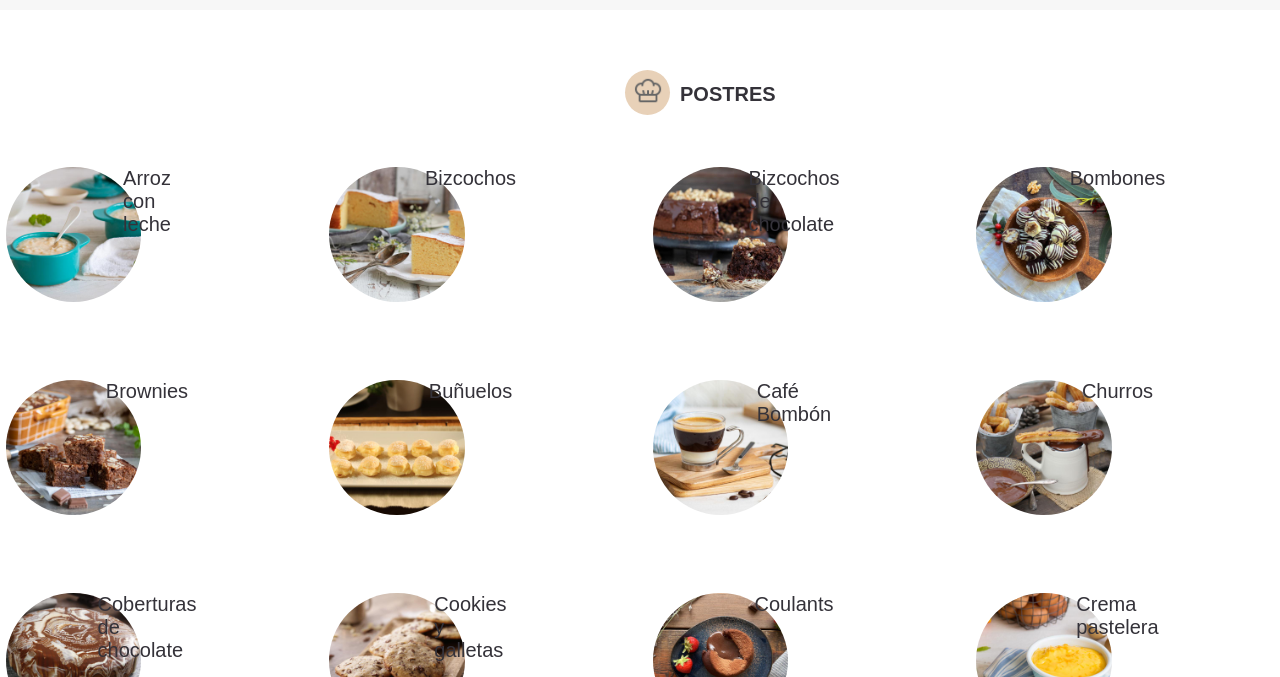
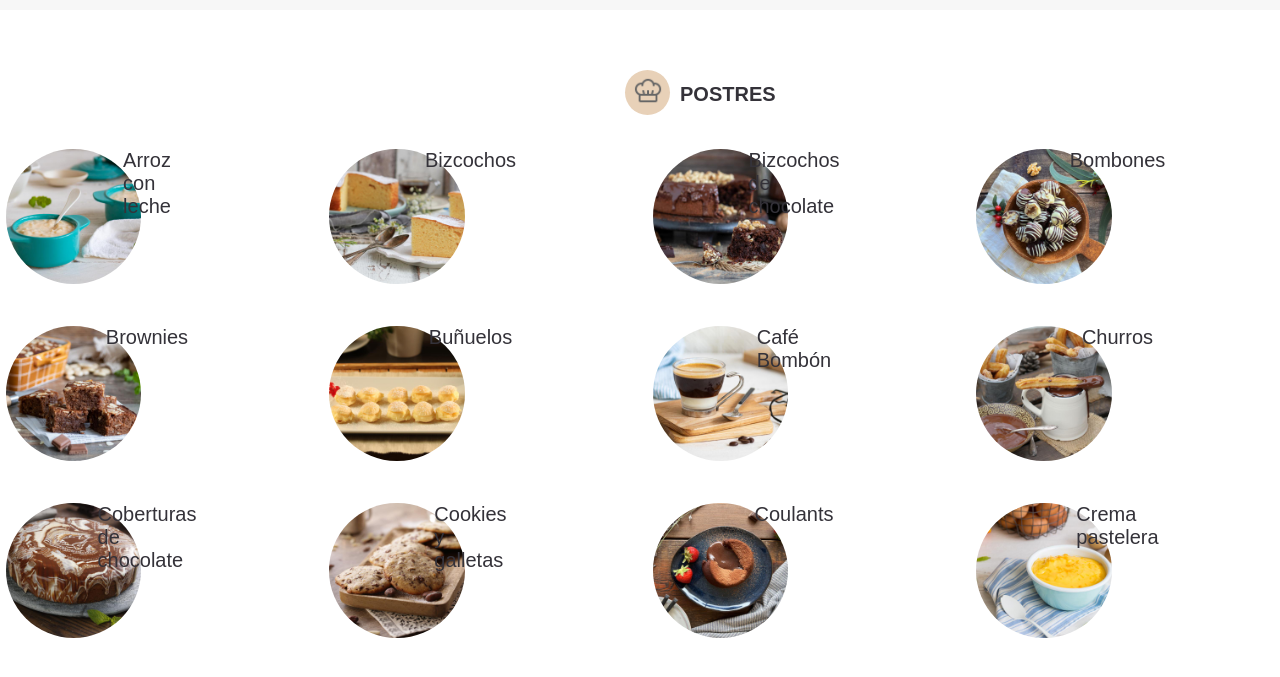
Before and after one commit to ZairaDPL/Proyecto_2_DEVF, a plain HTML site: page index.html in a window 1280 px wide. Shown: the part 53-730 px from the top of the page. Drawn offline with Linux system fonts and the light colour scheme.

```diff
--- a/style.css
+++ b/style.css
@@ -100,7 +100,8 @@
     border-radius: 10px;
     overflow: hidden;
     grid-template-columns: 1fr 1fr 1fr 1fr;
-    grid-template-rows: 1fr 1fr 1fr 1fr 1fr 1fr 1fr 1fr 1fr 1fr 1fr 1fr;
+    grid-template-rows: 12, 1fr;
+    /* grid-template-rows: 1fr 1fr 1fr 1fr 1fr 1fr 1fr 1fr 1fr 1fr 1fr 1fr; */
     grid-gap: 14px;
 }
 
```
